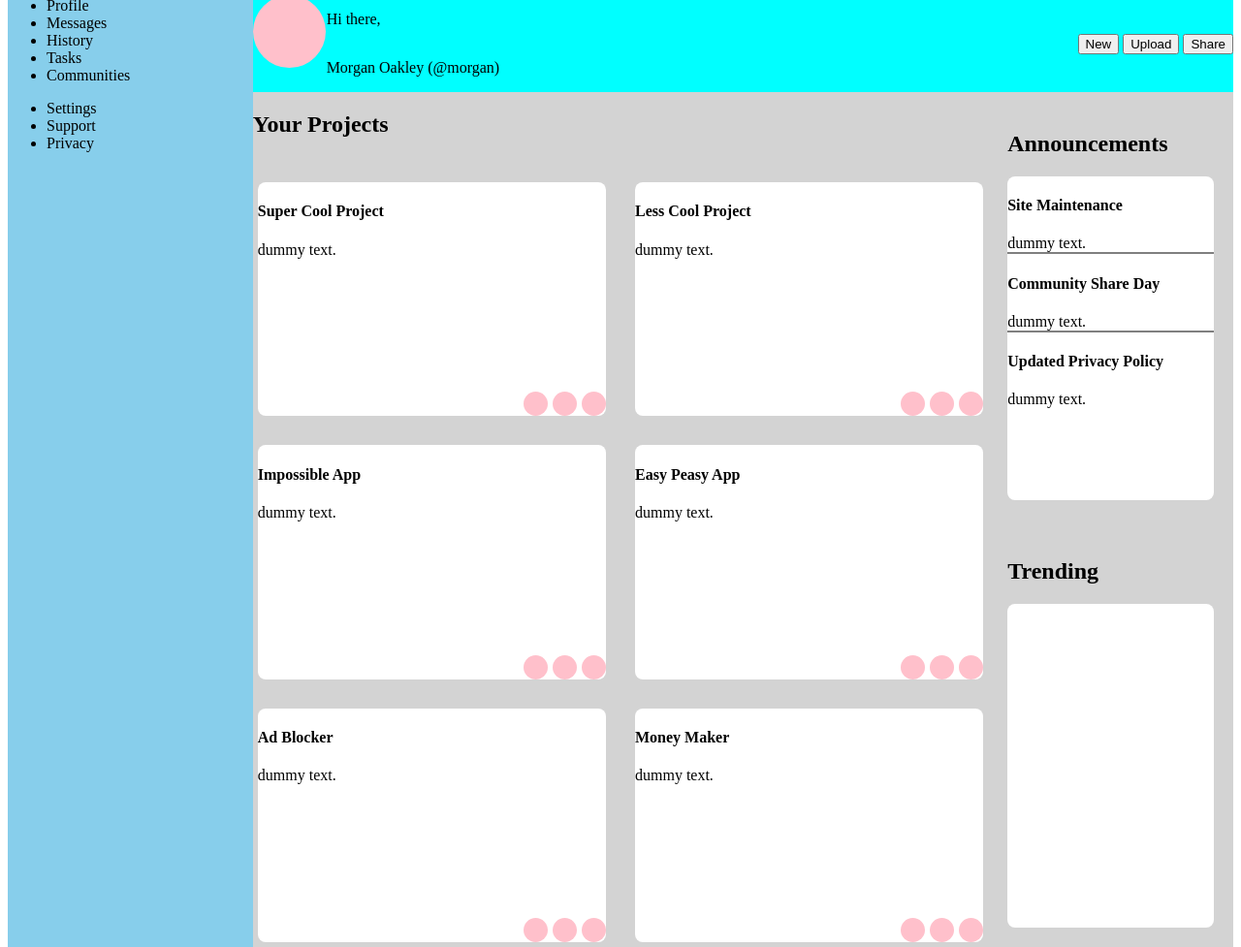
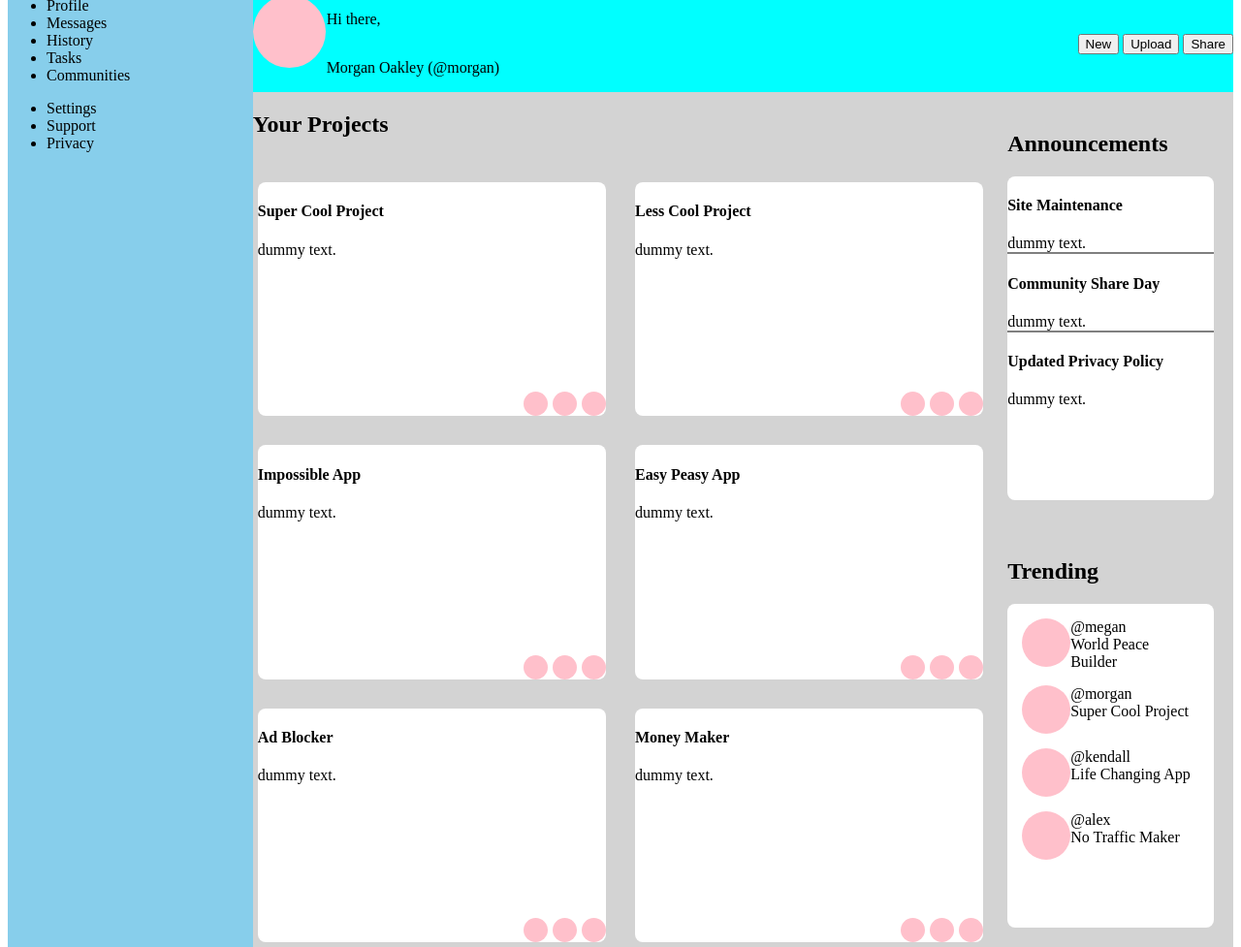
Before and after one commit to basaaj/admin-dashboard, a plain HTML site: page index.html in a window 1280 px wide. Shown: the part 63-1040 px from the top of the page at 97% size. Drawn offline with Linux system fonts and the light colour scheme.

Commit message:
Apply basic layout to trending items

```diff
--- a/index.html
+++ b/index.html
@@ -162,7 +162,39 @@
 
             <div class="trending">
                 <h2>Trending</h2>
-                <div></div>
+                <div>
+                    <div class="trending-item">
+                        <div class="dummy-img small"></div>
+                        <div class="text">
+                            @megan<br>
+                            World Peace Builder
+                        </div>
+                    </div>
+
+                    <div class="trending-item">
+                        <div class="dummy-img small"></div>
+                        <div class="text">
+                            @morgan<br>
+                            Super Cool Project
+                        </div>
+                    </div>
+
+                    <div class="trending-item">
+                        <div class="dummy-img small"></div>
+                        <div class="text">
+                            @kendall<br>
+                            Life Changing App
+                        </div>
+                    </div>
+
+                    <div class="trending-item">
+                        <div class="dummy-img small"></div>
+                        <div class="text">
+                            @alex<br>
+                            No Traffic Maker
+                        </div>
+                    </div>
+                </div>
             </div>
         </div>
     </div>
--- a/styles.css
+++ b/styles.css
@@ -109,7 +109,7 @@
 }
 
 .announcements>div,
-.trending div,
+.trending>div,
 .project {
     background-color: white;
     border-radius: 8px;
@@ -134,3 +134,9 @@
     border-right-style: none;
     border-left-style: none;
 }
+
+.trending-item {
+    display: grid;
+    grid-template-columns: 1fr 3fr;
+    margin: 15px;
+}
```
